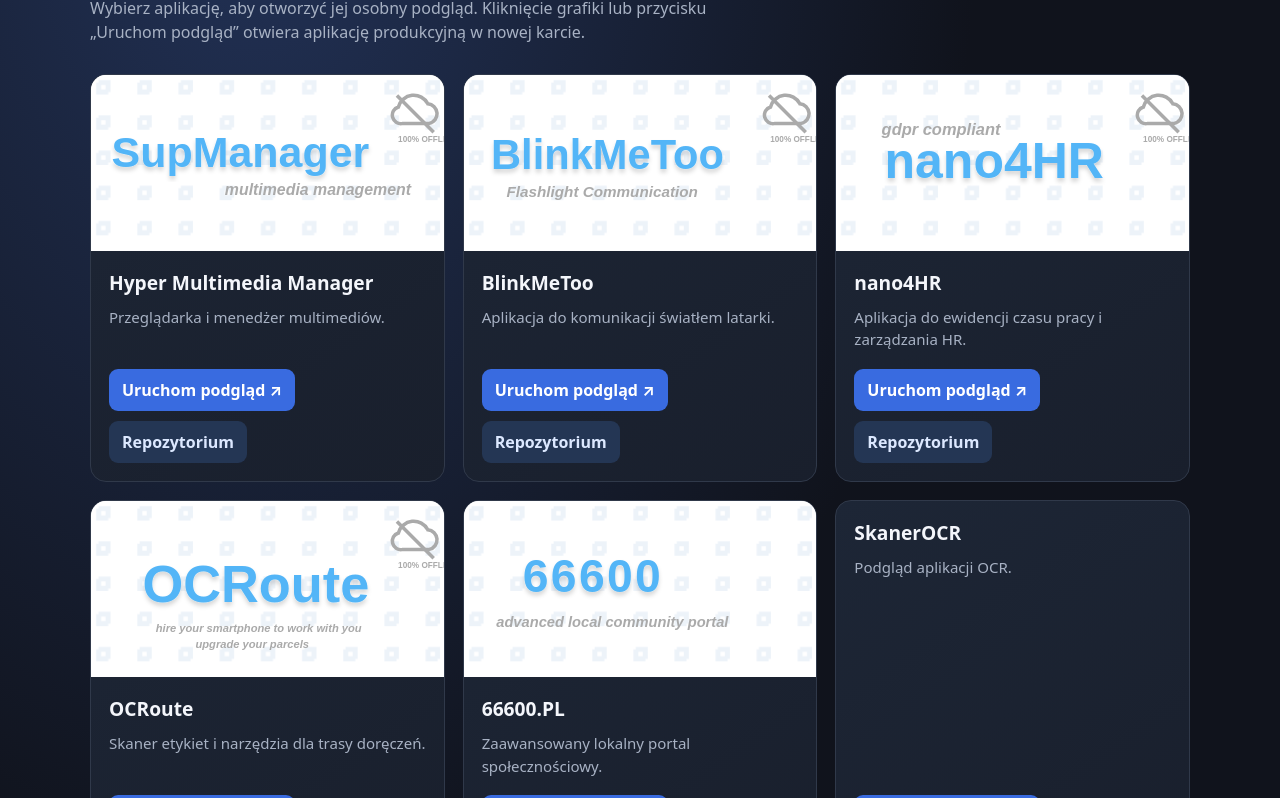
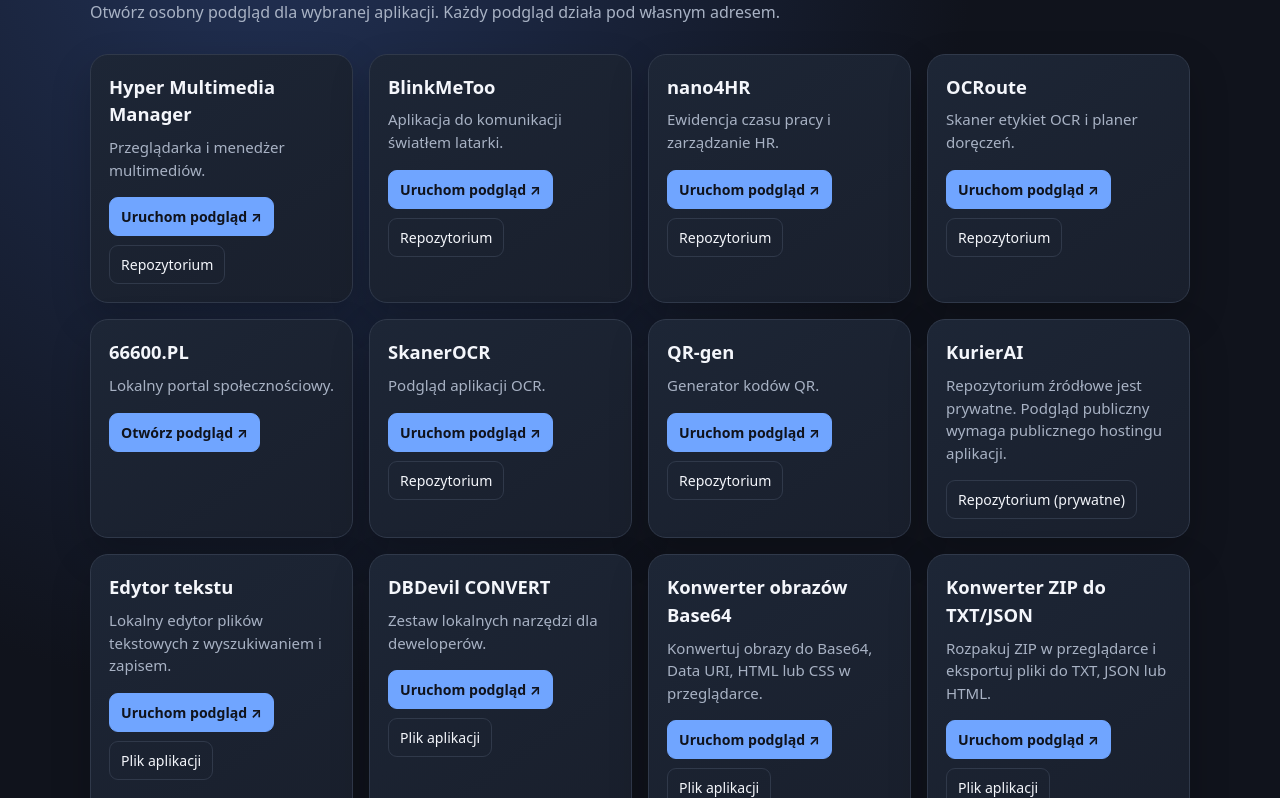
Before and after one commit to Dobrychlopak87/ByDBDevStudio, a plain HTML site: page index.html in a window 1280 px wide. Shown: the part 131-929 px from the top of the page. Drawn offline with Linux system fonts and the light colour scheme.

Commit message:
Add standalone app previews and update DBDevStudio hub

```diff
--- a/index.html
+++ b/index.html
@@ -1,34 +1,17 @@
 <!doctype html>
-<html lang="pl">
-<head>
-  <meta charset="utf-8">
-  <meta name="viewport" content="width=device-width, initial-scale=1">
-  <meta name="theme-color" content="#10131c">
-  <title>DBDevStudio — aplikacje</title>
-  <style>
-    :root{color-scheme:dark;--bg:#10131c;--panel:#191f2c;--line:#30394a;--text:#f4f6fb;--muted:#a8b2c4}
-    *{box-sizing:border-box}body{margin:0;min-height:100vh;background:radial-gradient(ellipse at 20% 0,#223257 0,transparent 50%),var(--bg);color:var(--text);font:16px/1.5 system-ui,-apple-system,"Segoe UI",sans-serif}
-    main{width:min(1100px,calc(100% - 32px));margin:0 auto;padding:56px 0 72px}header{margin-bottom:30px}h1{font-size:clamp(2rem,6vw,3.5rem);line-height:1.05;margin:0 0 12px;letter-spacing:-.04em}header p{color:var(--muted);max-width:680px;margin:0}.grid{display:grid;grid-template-columns:repeat(auto-fit,minmax(min(100%,290px),1fr));gap:18px}.card{overflow:hidden;display:flex;flex-direction:column;background:linear-gradient(145deg,#1d2636,var(--panel));border:1px solid var(--line);border-radius:16px}.art{display:block;background:#fff;line-height:0}.art img{width:100%;height:auto;aspect-ratio:2/1;object-fit:cover}.body{padding:18px;display:flex;flex-direction:column;flex:1}.body h2{margin:0 0 8px;font-size:1.2rem}.body p{margin:0 0 18px;color:var(--muted);font-size:.94rem;flex:1}.links{display:flex;gap:10px;flex-wrap:wrap}.links a{display:inline-flex;align-items:center;justify-content:center;padding:9px 13px;border-radius:9px;background:#243654;color:#dce8ff;text-decoration:none;font-weight:650}.links a:hover{background:#304a73}.links a.preview{background:#396be0;color:#fff}.note{margin-top:24px;padding:14px 16px;border:1px solid #6c5620;background:#292314;border-radius:12px;color:#f4df9b;font-size:.92rem}footer{margin-top:32px;color:var(--muted);font-size:.85rem}
-  </style>
-</head>
-<body>
-<main>
-  <header>
-    <h1>DBDevStudio</h1>
-    <p>Wybierz aplikację, aby otworzyć jej osobny podgląd. Kliknięcie grafiki lub przycisku „Uruchom podgląd” otwiera aplikację produkcyjną w nowej karcie.</p>
-  </header>
-  <section class="grid" aria-label="Aplikacje">
-    <article class="card"><a class="art" href="https://raw.githack.com/Dobrychlopak87/supmanager/main/index.html" target="_blank" rel="noopener" aria-label="Otwórz Hyper Multimedia Manager"><img src="assets/supmanager.svg" alt="SupManager — Multimedia Management"></a><div class="body"><h2>Hyper Multimedia Manager</h2><p>Przeglądarka i menedżer multimediów.</p><div class="links"><a class="preview" href="https://raw.githack.com/Dobrychlopak87/supmanager/main/index.html" target="_blank" rel="noopener">Uruchom podgląd ↗</a><a href="https://github.com/Dobrychlopak87/supmanager" target="_blank" rel="noopener">Repozytorium</a></div></div></article>
-    <article class="card"><a class="art" href="https://raw.githack.com/Dobrychlopak87/BlinkMeToo/main/index.html" target="_blank" rel="noopener" aria-label="Otwórz BlinkMeToo"><img src="assets/blinkmetoo.svg" alt="BlinkMeToo — Flashlight Communication"></a><div class="body"><h2>BlinkMeToo</h2><p>Aplikacja do komunikacji światłem latarki.</p><div class="links"><a class="preview" href="https://raw.githack.com/Dobrychlopak87/BlinkMeToo/main/index.html" target="_blank" rel="noopener">Uruchom podgląd ↗</a><a href="https://github.com/Dobrychlopak87/BlinkMeToo" target="_blank" rel="noopener">Repozytorium</a></div></div></article>
-    <article class="card"><a class="art" href="https://raw.githack.com/Dobrychlopak87/nano4HR/main/index.html" target="_blank" rel="noopener" aria-label="Otwórz nano4HR"><img src="assets/nano4hr.svg" alt="nano4HR — GDPR compliant"></a><div class="body"><h2>nano4HR</h2><p>Aplikacja do ewidencji czasu pracy i zarządzania HR.</p><div class="links"><a class="preview" href="https://raw.githack.com/Dobrychlopak87/nano4HR/main/index.html" target="_blank" rel="noopener">Uruchom podgląd ↗</a><a href="https://github.com/Dobrychlopak87/nano4HR" target="_blank" rel="noopener">Repozytorium</a></div></div></article>
-    <article class="card"><a class="art" href="https://raw.githack.com/Dobrychlopak87/OCRoute/main/index.html" target="_blank" rel="noopener" aria-label="Otwórz OCRoute"><img src="assets/ocroute.svg" alt="OCRoute — Hire your smartphone to work with you, upgrade your parcels"></a><div class="body"><h2>OCRoute</h2><p>Skaner etykiet i narzędzia dla trasy doręczeń.</p><div class="links"><a class="preview" href="https://raw.githack.com/Dobrychlopak87/OCRoute/main/index.html" target="_blank" rel="noopener">Uruchom podgląd ↗</a><a href="https://github.com/Dobrychlopak87/OCRoute" target="_blank" rel="noopener">Repozytorium</a></div></div></article>
-    <article class="card"><a class="art" href="https://66600.gt.tc/" target="_blank" rel="noopener" aria-label="Otwórz 66600.PL"><img src="assets/66600.svg" alt="66600 — advanced local community portal"></a><div class="body"><h2>66600.PL</h2><p>Zaawansowany lokalny portal społecznościowy.</p><div class="links"><a class="preview" href="https://66600.gt.tc/" target="_blank" rel="noopener">Uruchom podgląd ↗</a><a href="https://github.com/Dobrychlopak87/66-600-pl" target="_blank" rel="noopener">Repozytorium (prywatne)</a></div></div></article>
-    <article class="card"><div class="body"><h2>SkanerOCR</h2><p>Podgląd aplikacji OCR.</p><div class="links"><a class="preview" href="https://raw.githack.com/Dobrychlopak87/SkanerOCR/main/index.html" target="_blank" rel="noopener">Uruchom podgląd ↗</a><a href="https://github.com/Dobrychlopak87/SkanerOCR" target="_blank" rel="noopener">Repozytorium</a></div></div></article>
-    <article class="card"><div class="body"><h2>QR-gen</h2><p>Generator kodów QR.</p><div class="links"><a class="preview" href="https://raw.githack.com/Dobrychlopak87/QR-gen/main/index.html" target="_blank" rel="noopener">Uruchom podgląd ↗</a><a href="https://github.com/Dobrychlopak87/QR-gen" target="_blank" rel="noopener">Repozytorium</a></div></div></article>
-    <article class="card"><div class="body"><h2>KurierAI</h2><p>Repozytorium jest prywatne, dlatego publiczny podgląd nie jest dostępny.</p><div class="links"><a href="https://github.com/Dobrychlopak87/KurierAI" target="_blank" rel="noopener">Repozytorium (prywatne)</a></div></div></article>
-  </section>
-  <aside class="note"><strong>Uwaga:</strong> pozostałe pliki wklejone w rozmowie (edytor tekstu, ShiftBase/code_cleaner, DBDevil CONVERT i ZIPtoTXT-JSON) nie mają jeszcze opublikowanych plików źródłowych w repozytorium, więc nie mają działających podglądów.</aside>
-  <footer>Grafiki przypisano: 1 — SupManager, 2 — BlinkMeToo, 3 — nano4HR, 4 — OCRoute, 5 — 66600.PL. Kliknięcie grafiki 66600 otwiera https://66600.gt.tc/.</footer>
-</main>
-</body>
-</html>
+<html lang="pl"><head><meta charset="utf-8"><meta name="viewport" content="width=device-width,initial-scale=1"><meta name="theme-color" content="#10131c"><title>DBDevStudio — aplikacje</title><style>
+:root{color-scheme:dark;--bg:#10131c;--panel:#191f2c;--line:#30394a;--text:#f4f6fb;--muted:#a8b2c4;--accent:#70a5ff}*{box-sizing:border-box}body{margin:0;min-height:100vh;background:radial-gradient(ellipse at 20% 0,#223257 0,transparent 50%),var(--bg);color:var(--text);font:16px/1.5 system-ui,-apple-system,Segoe UI,sans-serif}main{width:min(1100px,calc(100% - 32px));margin:auto;padding:56px 0 72px}header{margin-bottom:30px}h1{font-size:clamp(2rem,6vw,3.5rem);line-height:1.05;margin:0 0 12px;letter-spacing:-.04em}header p,.card p,.note{color:var(--muted)}.grid{display:grid;grid-template-columns:repeat(auto-fit,minmax(250px,1fr));gap:16px}.card{background:linear-gradient(145deg,#1d2636,var(--panel));border:1px solid var(--line);border-radius:18px;overflow:hidden;box-shadow:0 16px 40px #0003}.body{padding:18px}.card h2{margin:0;font-size:1.15rem}.card p{margin:8px 0 16px;font-size:.94rem}.links{display:flex;flex-wrap:wrap;gap:9px}.links a{color:var(--text);text-decoration:none;border:1px solid var(--line);border-radius:9px;padding:8px 11px;font-size:.88rem}.links a.preview{background:var(--accent);border-color:var(--accent);color:#10131c;font-weight:750}.note{margin:22px 0 0;padding:14px 16px;background:#191f2c;border:1px solid var(--line);border-radius:12px}footer{margin-top:24px;color:var(--muted);font-size:.84rem}@media(max-width:600px){main{padding-top:32px}}
+</style></head><body><main><header><h1>DBDevStudio</h1><p>Otwórz osobny podgląd dla wybranej aplikacji. Każdy podgląd działa pod własnym adresem.</p></header><section class="grid" aria-label="Aplikacje">
+<article class="card"><div class="body"><h2>Hyper Multimedia Manager</h2><p>Przeglądarka i menedżer multimediów.</p><div class="links"><a class="preview" href="https://raw.githack.com/Dobrychlopak87/supmanager/main/index.html" target="_blank" rel="noopener">Uruchom podgląd ↗</a><a href="https://github.com/Dobrychlopak87/supmanager" target="_blank" rel="noopener">Repozytorium</a></div></div></article>
+<article class="card"><div class="body"><h2>BlinkMeToo</h2><p>Aplikacja do komunikacji światłem latarki.</p><div class="links"><a class="preview" href="https://raw.githack.com/Dobrychlopak87/BlinkMeToo/main/index.html" target="_blank" rel="noopener">Uruchom podgląd ↗</a><a href="https://github.com/Dobrychlopak87/BlinkMeToo" target="_blank" rel="noopener">Repozytorium</a></div></div></article>
+<article class="card"><div class="body"><h2>nano4HR</h2><p>Ewidencja czasu pracy i zarządzanie HR.</p><div class="links"><a class="preview" href="https://raw.githack.com/Dobrychlopak87/nano4HR/main/index.html" target="_blank" rel="noopener">Uruchom podgląd ↗</a><a href="https://github.com/Dobrychlopak87/nano4HR" target="_blank" rel="noopener">Repozytorium</a></div></div></article>
+<article class="card"><div class="body"><h2>OCRoute</h2><p>Skaner etykiet OCR i planer doręczeń.</p><div class="links"><a class="preview" href="https://raw.githack.com/Dobrychlopak87/OCRoute/main/index.html" target="_blank" rel="noopener">Uruchom podgląd ↗</a><a href="https://github.com/Dobrychlopak87/OCRoute" target="_blank" rel="noopener">Repozytorium</a></div></div></article>
+<article class="card"><div class="body"><h2>66600.PL</h2><p>Lokalny portal społecznościowy.</p><div class="links"><a class="preview" href="https://66600.gt.tc/" target="_blank" rel="noopener">Otwórz podgląd ↗</a></div></div></article>
+<article class="card"><div class="body"><h2>SkanerOCR</h2><p>Podgląd aplikacji OCR.</p><div class="links"><a class="preview" href="https://raw.githack.com/Dobrychlopak87/SkanerOCR/main/index.html" target="_blank" rel="noopener">Uruchom podgląd ↗</a><a href="https://github.com/Dobrychlopak87/SkanerOCR" target="_blank" rel="noopener">Repozytorium</a></div></div></article>
+<article class="card"><div class="body"><h2>QR-gen</h2><p>Generator kodów QR.</p><div class="links"><a class="preview" href="https://raw.githack.com/Dobrychlopak87/QR-gen/main/index.html" target="_blank" rel="noopener">Uruchom podgląd ↗</a><a href="https://github.com/Dobrychlopak87/QR-gen" target="_blank" rel="noopener">Repozytorium</a></div></div></article>
+<article class="card"><div class="body"><h2>KurierAI</h2><p>Repozytorium źródłowe jest prywatne. Podgląd publiczny wymaga publicznego hostingu aplikacji.</p><div class="links"><a href="https://github.com/Dobrychlopak87/KurierAI" target="_blank" rel="noopener">Repozytorium (prywatne)</a></div></div></article>
+<article class="card"><div class="body"><h2>Edytor tekstu</h2><p>Lokalny edytor plików tekstowych z wyszukiwaniem i zapisem.</p><div class="links"><a class="preview" href="apps/text-editor/" target="_blank" rel="noopener">Uruchom podgląd ↗</a><a href="apps/text-editor/index.html">Plik aplikacji</a></div></div></article>
+<article class="card"><div class="body"><h2>DBDevil CONVERT</h2><p>Zestaw lokalnych narzędzi dla deweloperów.</p><div class="links"><a class="preview" href="apps/dbdevil-convert/" target="_blank" rel="noopener">Uruchom podgląd ↗</a><a href="apps/dbdevil-convert/index.html">Plik aplikacji</a></div></div></article>
+<article class="card"><div class="body"><h2>Konwerter obrazów Base64</h2><p>Konwertuj obrazy do Base64, Data URI, HTML lub CSS w przeglądarce.</p><div class="links"><a class="preview" href="apps/image-base64/" target="_blank" rel="noopener">Uruchom podgląd ↗</a><a href="apps/image-base64/index.html">Plik aplikacji</a></div></div></article>
+<article class="card"><div class="body"><h2>Konwerter ZIP do TXT/JSON</h2><p>Rozpakuj ZIP w przeglądarce i eksportuj pliki do TXT, JSON lub HTML.</p><div class="links"><a class="preview" href="apps/zip-to-text/" target="_blank" rel="noopener">Uruchom podgląd ↗</a><a href="apps/zip-to-text/index.html">Plik aplikacji</a></div></div></article>
+</section><aside class="note"><strong>Prywatność:</strong> aplikacje przetwarzające pliki wykonują operacje w przeglądarce. Nie przesyłaj do nich poufnych danych na urządzeniach współdzielonych. KurierAI pozostaje prywatny i nie jest częścią publicznego podglądu.</aside><footer>Podglądy uruchamiają wybrane aplikacje osobno. Zewnętrzne źródła mogą wymagać dostępu do sieci.</footer></main></body></html>
```
Also changed, not shown: apps/dbdevil-convert/index.html (added, +24 -0 lines), apps/image-base64/index.html (added, +1 -0 lines), apps/text-editor/index.html (added, +1 -0 lines), apps/zip-to-text/index.html (added, +1 -0 lines), 1 other file.
